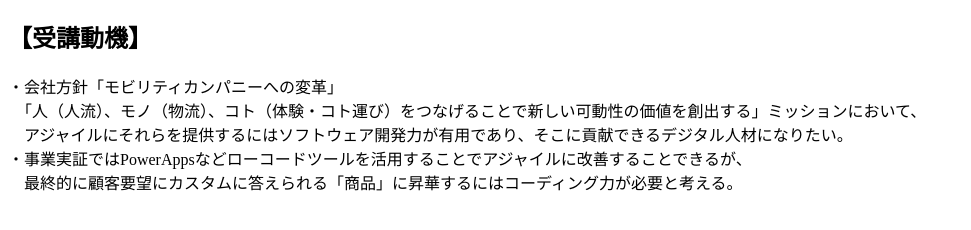
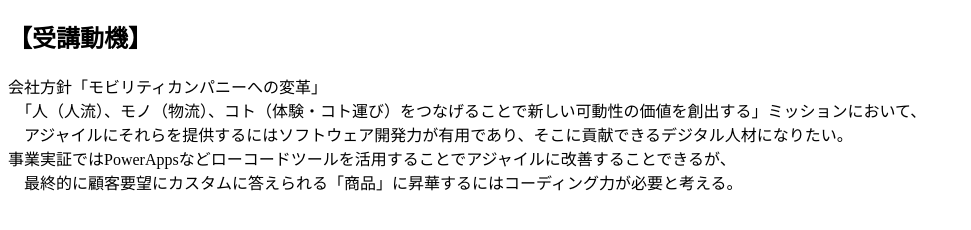
Before and after one commit to githon5/githon5.fnd26, a plain HTML site: page index.html in a window 1280 px wide. Shown: the part 70-300 px from the top of the page, without its empty margins (0-971 px from the left). Drawn offline with Linux system fonts and the light colour scheme; a script that the page names is missing.

Commit message:
Update index.html

```diff
--- a/index.html
+++ b/index.html
@@ -13,11 +13,11 @@
   <h1>githon5 FND26 最終プレゼン</h1>
   <div>
     <h2>【受講動機】</h2>
-    ・会社方針「モビリティカンパニーへの変革」<BR>
+    <list>会社方針「モビリティカンパニーへの変革」<BR>
     　「人（人流）、モノ（物流）、コト（体験・コト運び）をつなげることで新しい可動性の価値を創出する」ミッションにおいて、<BR>
-    　アジャイルにそれらを提供するにはソフトウェア開発力が有用であり、そこに貢献できるデジタル人材になりたい。<BR>
-    ・事業実証ではPowerAppsなどローコードツールを活用することでアジャイルに改善することできるが、<BR>
-    　最終的に顧客要望にカスタムに答えられる「商品」に昇華するにはコーディング力が必要と考える。
+    　アジャイルにそれらを提供するにはソフトウェア開発力が有用であり、そこに貢献できるデジタル人材になりたい。<BR></list>
+    <list>事業実証ではPowerAppsなどローコードツールを活用することでアジャイルに改善することできるが、<BR>
+    　最終的に顧客要望にカスタムに答えられる「商品」に昇華するにはコーディング力が必要と考える。</list>
   </div>
 
 
```
